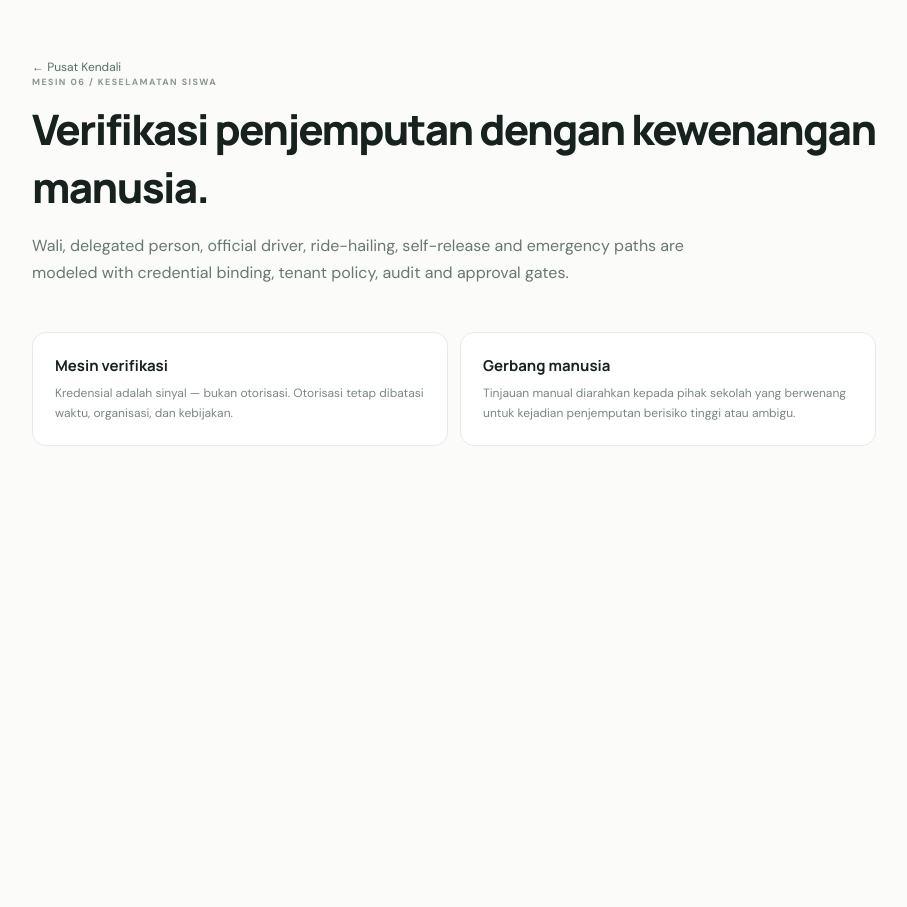
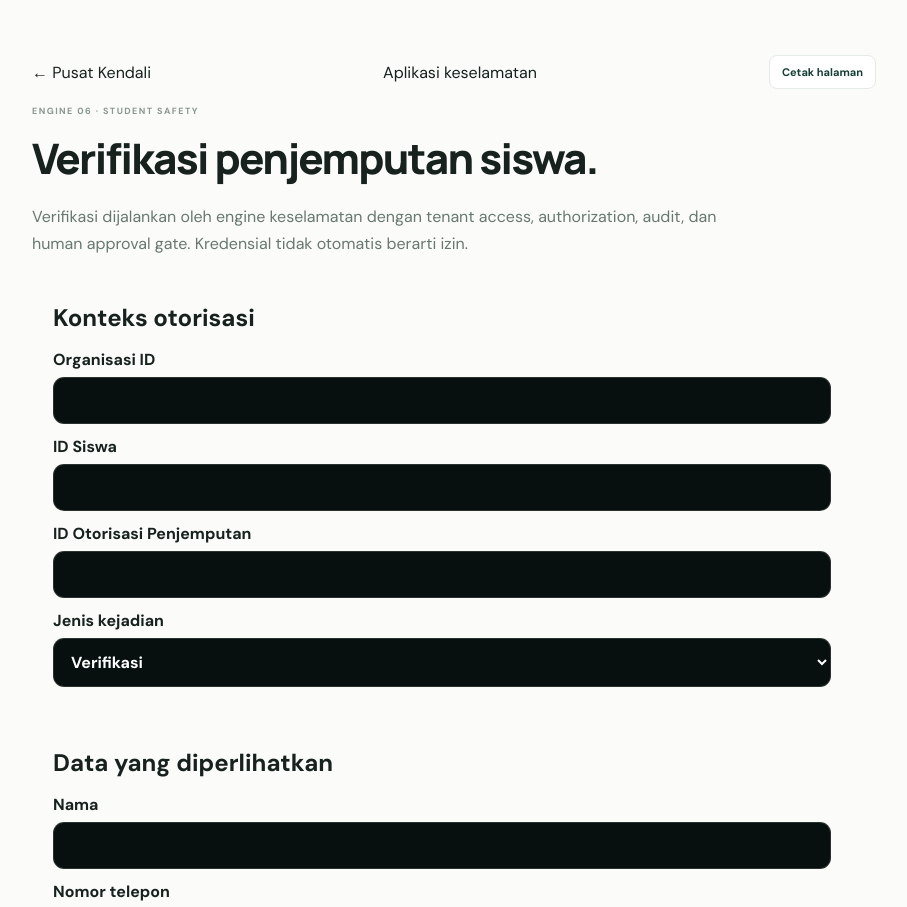
Before and after one commit to Yudi8377/EDUNEXUS, a Next.js app in the folder apps/web/: page /safety in a window 1280 px wide. Shown: the top 907 px of the page, without its empty margins (186-1093 px from the left). Before the commit the page ends 800 px from the top, so only its background shows below. Built offline with nearby package versions, Linux system fonts and the light colour scheme.

Commit message:
feat(safety): add live student release verification workspace

```diff
--- a/apps/web/app/safety/page.tsx
+++ b/apps/web/app/safety/page.tsx
@@ -1 +1,63 @@
-export default function SafetyPage(){return <main className="simple-page"><a href="/">← Pusat Kendali</a><p className="eyebrow">MESIN 06 / KESELAMATAN SISWA</p><h1>Verifikasi penjemputan dengan kewenangan manusia.</h1><p className="lede">Wali, delegated person, official driver, ride-hailing, self-release and emergency paths are modeled with credential binding, tenant policy, audit and approval gates.</p><div className="safety-grid"><div className="empty-card"><strong>Mesin verifikasi</strong><span>Kredensial adalah sinyal — bukan otorisasi. Otorisasi tetap dibatasi waktu, organisasi, dan kebijakan.</span></div><div className="empty-card"><strong>Gerbang manusia</strong><span>Tinjauan manual diarahkan kepada pihak sekolah yang berwenang untuk kejadian penjemputan berisiko tinggi atau ambigu.</span></div></div></main>}
+"use client";
+
+import { FormEvent, useState } from "react";
+import Link from "next/link";
+import { createClient } from "@/lib/supabase/client";
+import PrintButton from "@/components/print-button";
+
+export default function SafetyPage() {
+  const [form, setForm] = useState({ tenantId: "", studentId: "", authorizationId: "", name: "", phone: "", plate: "", token: "", eventType: "verify", lat: "", lng: "" });
+  const [status, setStatus] = useState("");
+  const [busy, setBusy] = useState(false);
+  const set = (key: string, value: string) => setForm((x) => ({ ...x, [key]: value }));
+  async function submit(e: FormEvent) {
+    e.preventDefault(); setBusy(true); setStatus("");
+    const supabase = createClient();
+    const { data: { session } } = await supabase.auth.getSession();
+    if (!session) { setStatus("Autentikasi diperlukan."); setBusy(false); return; }
+    const res = await fetch(process.env.NEXT_PUBLIC_SUPABASE_URL + "/functions/v1/edunexus-safety", {
+      method: "POST",
+      headers: { Authorization: "Bearer " + session.access_token, "Content-Type": "application/json" },
+      body: JSON.stringify({
+        tenant_id: form.tenantId, student_id: form.studentId, authorization_id: form.authorizationId,
+        presented_person_name: form.name || null, presented_phone: form.phone || null,
+        presented_vehicle_plate: form.plate || null, presented_token_hash: form.token || null,
+        event_type: form.eventType, lat: form.lat ? Number(form.lat) : null, lng: form.lng ? Number(form.lng) : null,
+        evidence: { source: "edunexus-web" }
+      })
+    });
+    const data = await res.json().catch(() => ({}));
+    setStatus(!res.ok ? (data.error ?? "Verifikasi gagal.") : "Hasil verifikasi: " + (data.verification?.verification_result ?? "diproses") + (data.approval_request ? " · persetujuan manual dibuat" : ""));
+    setBusy(false);
+  }
+  return <main className="simple-page">
+    <div className="page-tools"><Link href="/">← Pusat Kendali</Link><Link href="/applications/STUDENT_SAFETY">Aplikasi keselamatan</Link><PrintButton label="Cetak halaman" /></div>
+    <p className="eyebrow">ENGINE 06 · STUDENT SAFETY</p>
+    <h1>Verifikasi penjemputan siswa.</h1>
+    <p className="lede">Verifikasi dijalankan oleh engine keselamatan dengan tenant access, authorization, audit, dan human approval gate. Kredensial tidak otomatis berarti izin.</p>
+    <form className="onboarding-form" onSubmit={submit}>
+      <section><h2>Konteks otorisasi</h2>
+        <label>Organisasi ID<input required value={form.tenantId} onChange={e=>set("tenantId",e.target.value)} /></label>
+        <label>ID Siswa<input required value={form.studentId} onChange={e=>set("studentId",e.target.value)} /></label>
+        <label>ID Otorisasi Penjemputan<input required value={form.authorizationId} onChange={e=>set("authorizationId",e.target.value)} /></label>
+        <label>Jenis kejadian<select value={form.eventType} onChange={e=>set("eventType",e.target.value)}><option value="verify">Verifikasi</option><option value="release">Release</option><option value="emergency">Darurat</option></select></label>
+      </section>
+      <section><h2>Data yang diperlihatkan</h2>
+        <label>Nama<input value={form.name} onChange={e=>set("name",e.target.value)} /></label>
+        <label>Nomor telepon<input value={form.phone} onChange={e=>set("phone",e.target.value)} /></label>
+        <label>Plat kendaraan<input value={form.plate} onChange={e=>set("plate",e.target.value)} /></label>
+        <label>Token/kredensial hash<input value={form.token} onChange={e=>set("token",e.target.value)} /></label>
+      </section>
+      <section><h2>Lokasi opsional</h2>
+        <label>Latitude<input inputMode="decimal" value={form.lat} onChange={e=>set("lat",e.target.value)} /></label>
+        <label>Longitude<input inputMode="decimal" value={form.lng} onChange={e=>set("lng",e.target.value)} /></label>
+      </section>
+      {status && <div className="auth-error" role="status">{status}</div>}
+      <button disabled={busy}>{busy ? "Memverifikasi…" : "Verifikasi penjemputan"}</button>
+    </form>
+    <section className="safety-grid">
+      <div className="empty-card"><strong>Gerbang persetujuan manusia</strong><span>Kasus manual review dapat menghasilkan workflow dan approval request sesuai risiko.</span></div>
+      <div className="empty-card"><strong>Jejak audit</strong><span>Hasil verifikasi diteruskan ke event orchestration untuk audit dan pemantauan.</span></div>
+    </section>
+  </main>;
+}
```
